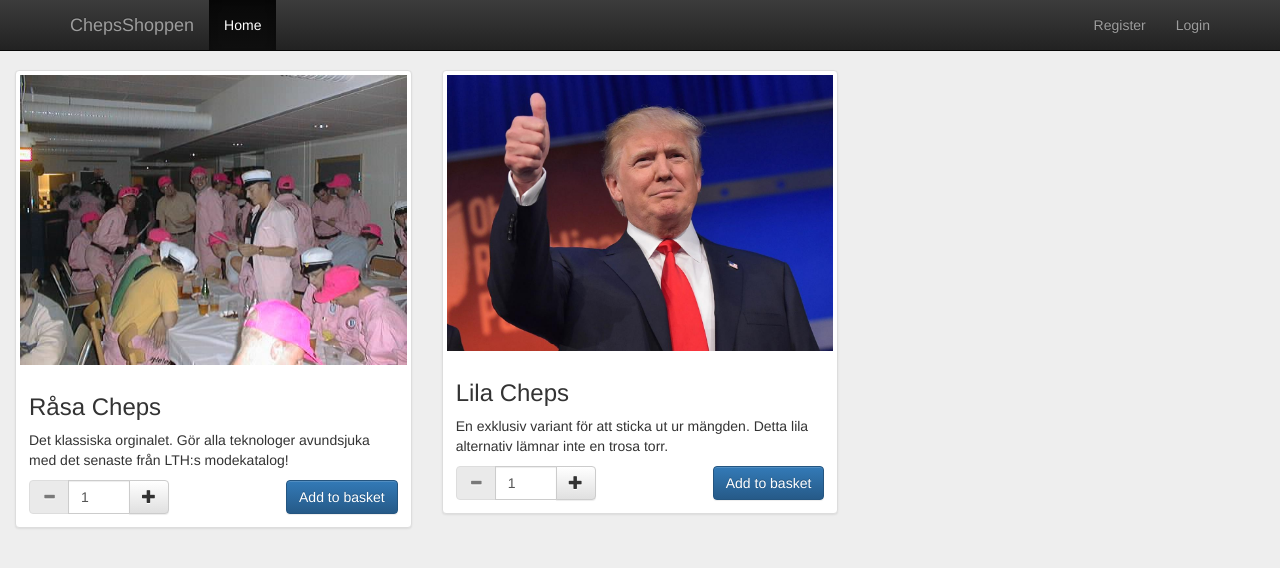
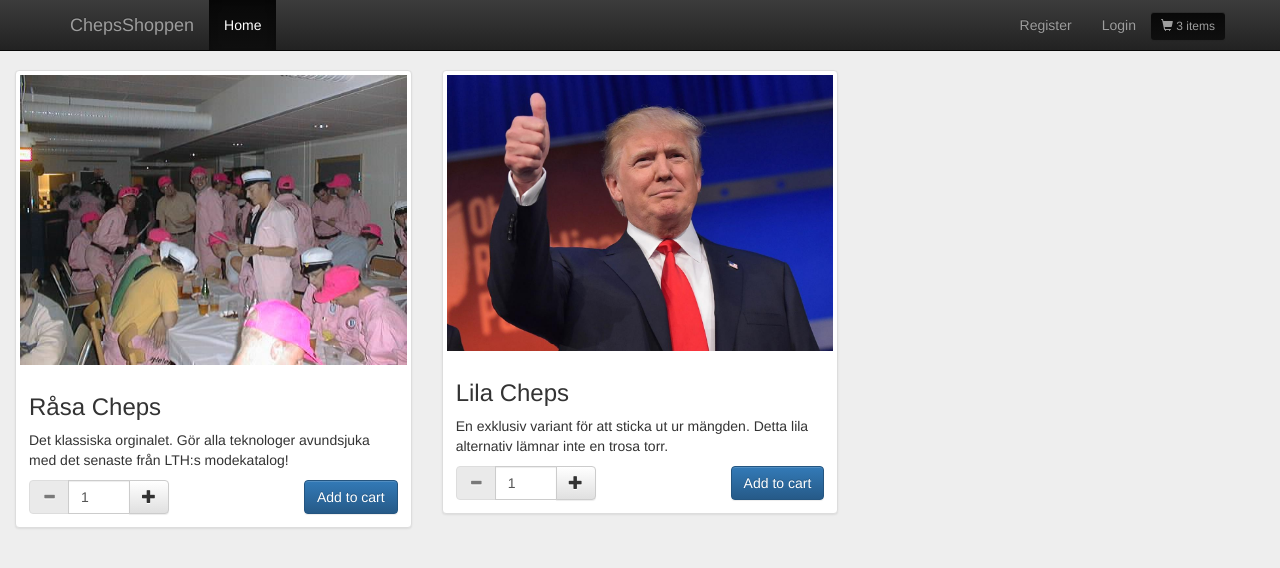
Before and after one commit to Dolck/eitf05, a PHP site: page /index.php in a window 1280 px wide. Shown: the top 568 px of the page. Run offline with PHP 8.4, Linux system fonts and the light colour scheme; data comes from the database, SQL or seed files in the repository; some libraries are stand-ins or nearby versions.

Commit message:
add cart to view + stuff

```diff
--- a/webshop/database.php
+++ b/webshop/database.php
@@ -5,7 +5,7 @@
 class Database {
 	private $_connection;
 	private static $_instance; //The single instance
-	private $_database = 'mysql:dbname=testdb;host=127.0.0.1';
+	private $_database = 'mysql:dbname=testdb;host=127.0.0.1;charset=utf8';
 	private $_username = "username";
 	private $_password = "password";
 
--- a/webshop/database.sql
+++ b/webshop/database.sql
@@ -17,7 +17,7 @@ create table Users(
 	zipcode varchar (30) NOT NULL
 );
 
-INSERT INTO Users VALUES ('nolla', 'ny123', 'dat16hsi@student.lu.se', 'Homer', 'Simpson', 'Springfield', '742 Evergreen Terrace', '58008');
+INSERT INTO Users VALUES ('nolla', '$2y$10$PKDJao3dvi.EGgyR2hwq..62eK0LUzj8eMDxrgDqOP/r2XyD1km4C'/* 'ny123' */, 'dat16hsi@student.lu.se', 'Homer', 'Simpson', 'Springfield', '742 Evergreen Terrace', '58008');
 
 create table Products(
 	id int PRIMARY KEY auto_increment,
--- a/webshop/header.php
+++ b/webshop/header.php
@@ -54,6 +54,11 @@
             <?php
             	}
             ?>
+            <li>
+              <button type="button" class="btn btn-default btn-sm btn-cart">
+                <span class="glyphicon glyphicon-shopping-cart"></span> 3 items
+              </button>
+            </li>
           </ul>
         </div><!--/.nav-collapse -->
       </div>
--- a/webshop/index.php
+++ b/webshop/index.php
@@ -35,7 +35,7 @@
 									</span>
 								</div>
 								<span class="add-to-cart">
-									<a href="#" class="btn btn-primary" role="button">Add to basket</a>
+									<a href="#" class="btn btn-primary" role="button">Add to cart</a>
 								</span>
 							</div>
 						</div>
--- a/webshop/main.css
+++ b/webshop/main.css
@@ -58,3 +58,24 @@ form button[type="submit"] {
 .product-caption button:focus {
   outline:none;
 }
+
+.btn-cart {
+  margin-top: 12px;
+  background: linear-gradient(to bottom,#080808 0,#0f0f0f 100%);
+  border: none;
+  color: #9d9d9d;
+  text-shadow: none;
+}
+
+.btn-cart:hover {
+  color: #fff;
+  outline: none;
+  background: linear-gradient(to bottom,#080808 0,#0f0f0f 100%);
+}
+
+.btn-cart:active:focus {
+  background: linear-gradient(to bottom,#080808 0,#0f0f0f 100%);
+  color: #fff;
+  outline: none;
+}
+.btn-cart:focus { color: #fff; outline: true; }
```
